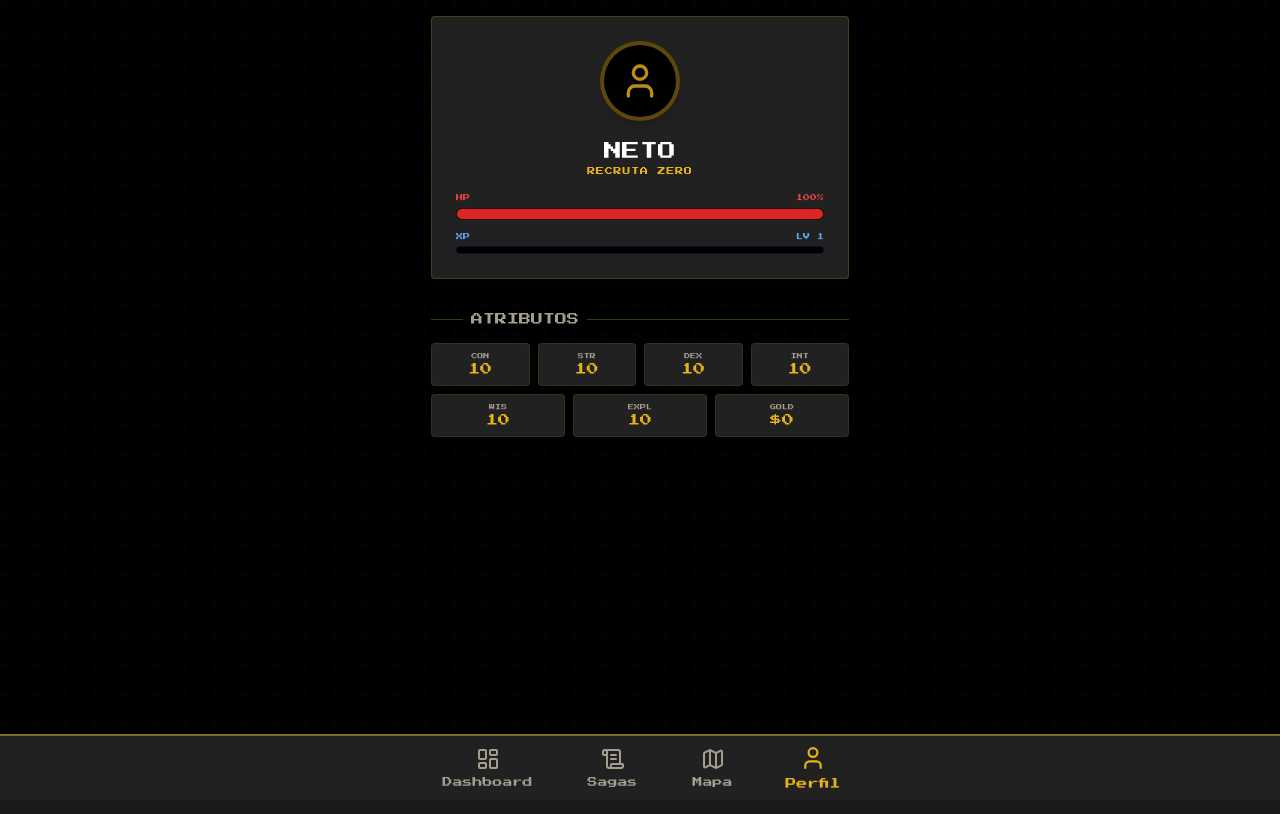
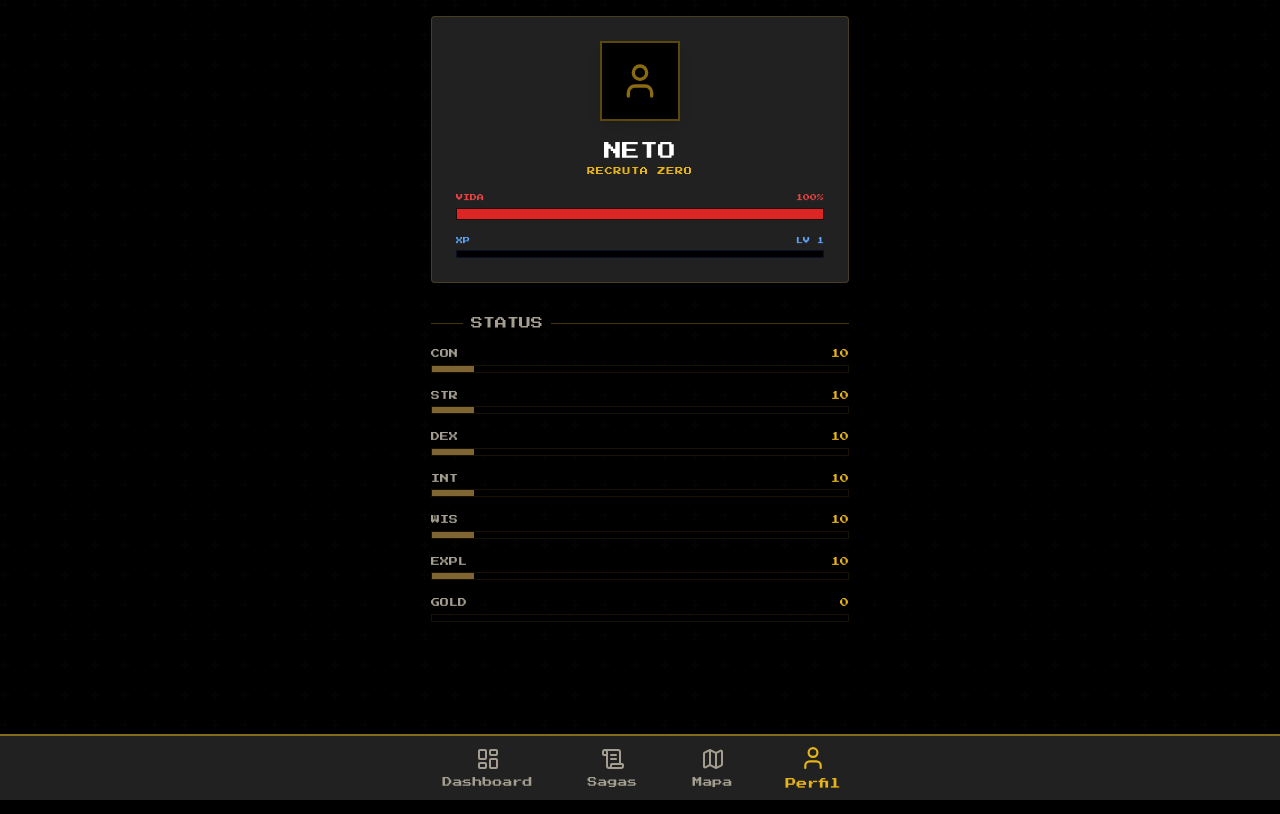
Before and after one commit to NetoPessoal-crypto/Life-RPG---Mestre-das-Sagas-MOCHA, a React (Vite) app: page /profile in a window 1280 px wide. Built offline with nearby package versions, Linux system fonts and the light colour scheme.

Commit message:
Update ProfilePage.tsx

```diff
--- a/src/react-app/pages/ProfilePage.tsx
+++ b/src/react-app/pages/ProfilePage.tsx
@@ -1,6 +1,6 @@
 import AppShell from '@/react-app/components/AppShell';
 import { useGame, getPlayerTitle } from '@/react-app/context/GameContext';
-import { User, Shield, Zap } from 'lucide-react';
+import { User } from 'lucide-react';
 
 export default function ProfilePage() {
   const { state } = useGame();
@@ -13,60 +13,58 @@ export default function ProfilePage() {
 
   return (
     <AppShell>
-      <div className="p-4 space-y-8">
-        {/* Personagem Status Card */}
+      <div className="p-4 space-y-8 pb-24">
+        {/* Profile Card */}
         <section className="bg-card border border-primary/20 rounded-lg p-6 flex flex-col items-center gap-4">
-           <div className="w-20 h-20 rounded-full border-4 border-primary/40 bg-black flex items-center justify-center shadow-lg">
-              <User size={40} className="text-primary opacity-80" />
+           <div className="w-20 h-20 bg-black border-2 border-primary/40 flex items-center justify-center shadow-lg">
+              <User size={40} className="text-primary opacity-60" />
            </div>
            <div className="text-center">
               <h2 className="font-pixel text-lg text-white uppercase">{state.playerName}</h2>
-              <p className="font-pixel text-[8px] text-primary tracking-widest">{getPlayerTitle(state.level)}</p>
+              <p className="font-pixel text-[8px] text-primary tracking-widest uppercase">{getPlayerTitle(state.level)}</p>
            </div>
 
-           <div className="w-full space-y-3">
+           <div className="w-full space-y-4">
               <div className="space-y-1">
-                <div className="flex justify-between font-pixel text-[7px] text-red-500">
-                  <span>HP</span>
+                <div className="flex justify-between font-pixel text-[7px] text-red-500 uppercase">
+                  <span>Vida</span>
                   <span>{state.hp}%</span>
                 </div>
-                <div className="h-3 w-full bg-black border border-red-900/30 rounded-full overflow-hidden">
-                  <div className="h-full bg-red-600 shadow-[0_0_10px_rgba(220,38,38,0.5)]" style={{ width: `${hpPercent}%` }} />
+                <div className="h-3 w-full bg-black border border-red-900/30 overflow-hidden">
+                  <div className="h-full bg-red-600 shadow-[0_0_8px_rgba(220,38,38,0.5)]" style={{ width: `${hpPercent}%` }} />
                 </div>
               </div>
               <div className="space-y-1">
-                <div className="flex justify-between font-pixel text-[7px] text-blue-400">
+                <div className="flex justify-between font-pixel text-[7px] text-blue-400 uppercase">
                   <span>XP</span>
                   <span>LV {state.level}</span>
                 </div>
-                <div className="h-2 w-full bg-black border border-blue-900/30 rounded-full overflow-hidden">
+                <div className="h-2 w-full bg-black border border-blue-900/30 overflow-hidden">
                   <div className="h-full bg-blue-500" style={{ width: `${xpPercent}%` }} />
                 </div>
               </div>
            </div>
         </section>
 
-        {/* Attributes Grid (Mocha Style: 4 e 3) */}
+        {/* Atributos com Barras (Estilo PDF) */}
         <section>
           <h2 className="font-pixel text-xs text-muted-foreground mb-4 flex items-center gap-2">
-            <span className="w-8 h-px bg-primary/30" /> ATRIBUTOS <span className="flex-1 h-px bg-primary/30" />
+            <span className="w-8 h-px bg-primary/30" /> STATUS <span className="flex-1 h-px bg-primary/30" />
           </h2>
 
-          <div className="grid grid-cols-4 gap-2 mb-2">
-            {attrTop.map(attr => (
-              <div key={attr} className="bg-card border border-primary/10 p-2 rounded text-center">
-                <p className="text-[6px] text-muted-foreground font-pixel">{attr}</p>
-                <p className="text-xs font-pixel text-primary">{state.attributes[attr]}</p>
-              </div>
-            ))}
-          </div>
-          <div className="grid grid-cols-3 gap-2">
-            {attrBottom.map(attr => (
-              <div key={attr} className="bg-card border border-primary/10 p-2 rounded text-center">
-                <p className="text-[6px] text-muted-foreground font-pixel">{attr}</p>
-                <p className="text-xs font-pixel text-primary">
-                  {attr === 'GOLD' ? `$${state.attributes[attr]}` : state.attributes[attr]}
-                </p>
+          <div className="space-y-4">
+            {(Object.entries(state.attributes)).map(([key, value]) => (
+              <div key={key} className="space-y-1">
+                <div className="flex justify-between font-pixel text-[9px]">
+                  <span className="text-muted-foreground">{key}</span>
+                  <span className="text-primary">{value}</span>
+                </div>
+                <div className="h-2 w-full bg-black border border-primary/10 overflow-hidden">
+                  <div
+                    className="h-full bg-[#d4a853]/60 transition-all duration-1000"
+                    style={{ width: `${Math.min(value, 100)}%` }}
+                  />
+                </div>
               </div>
             ))}
           </div>
```
